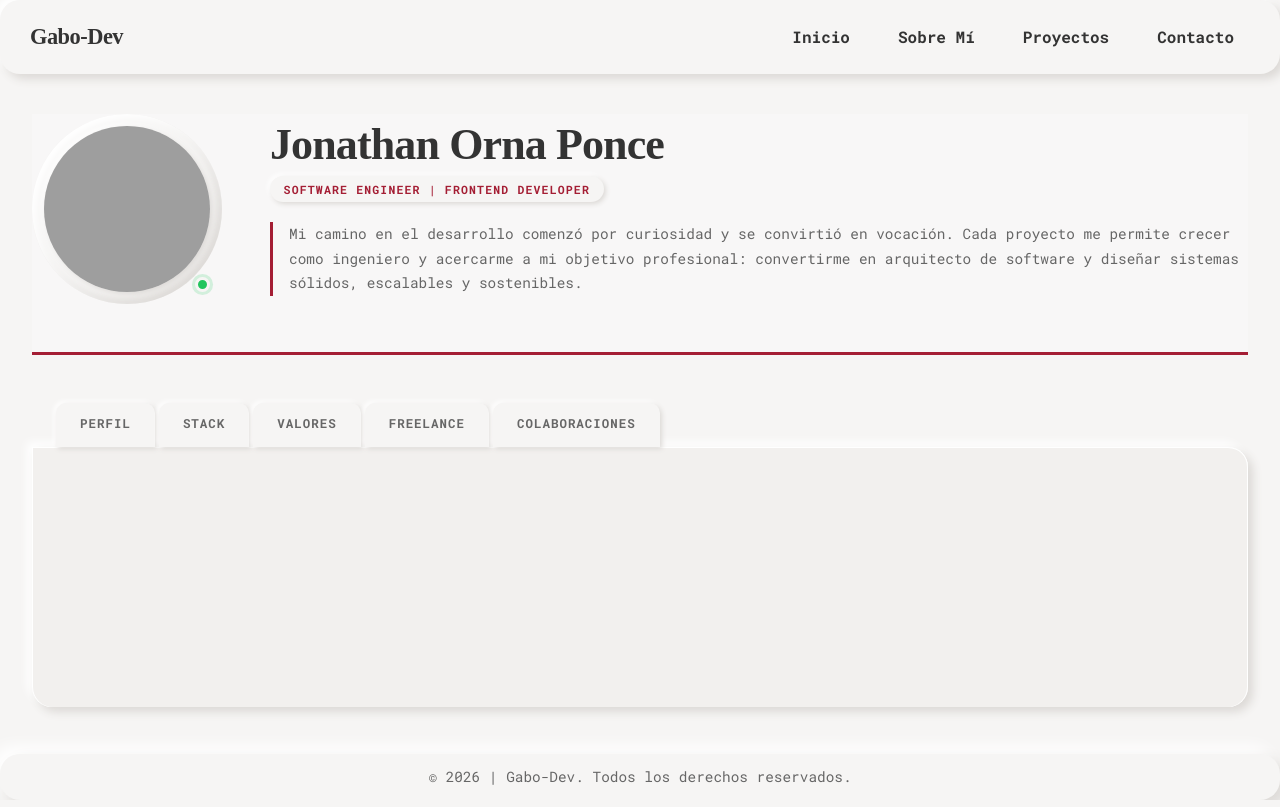
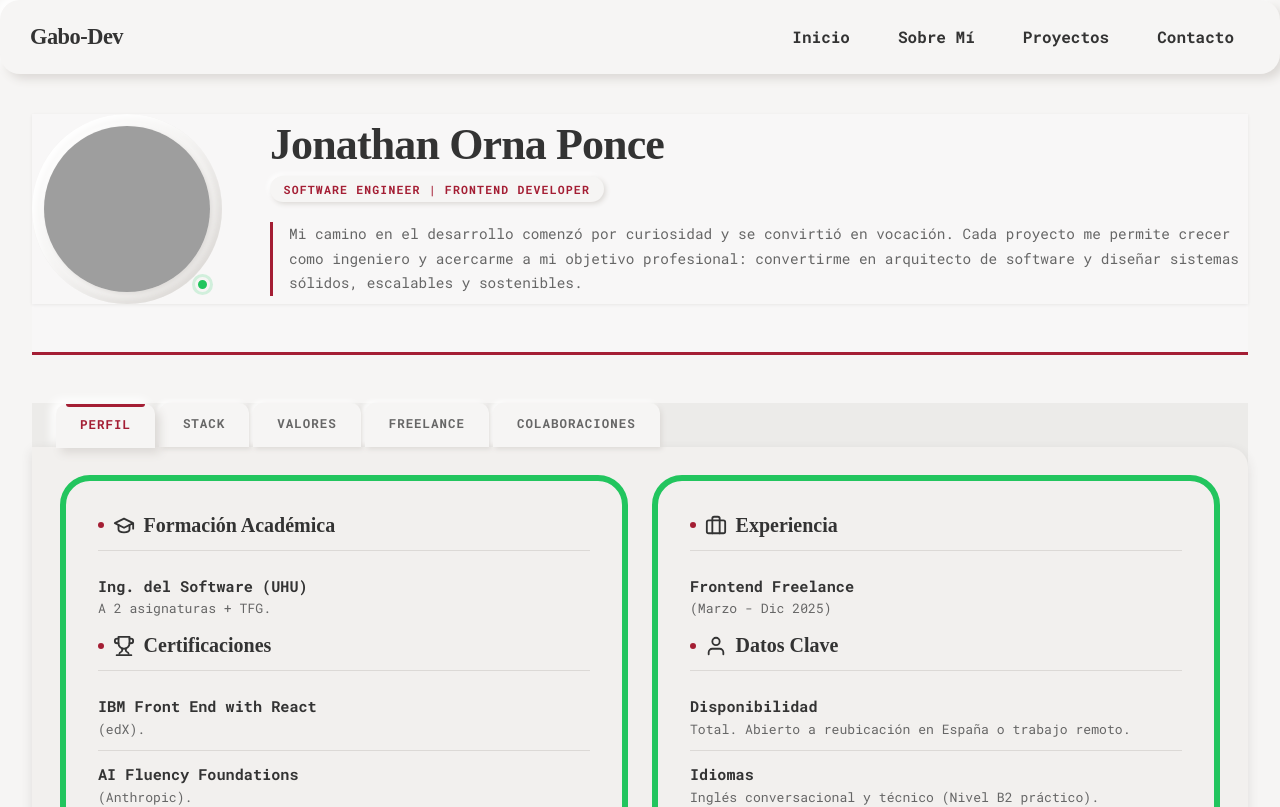
Before and after one commit to Gabo-Dev/Portfolio, an Angular app: page /about in a window 1280 px wide. Shown: the top 807 px of the page. Built offline with nearby package versions, Linux system fonts and the light colour scheme; grey boxes are pictures that could not be loaded.

Commit message:
feat(about): baseline current about page content

```diff
--- a/src/app/pages/about/about.component.html
+++ b/src/app/pages/about/about.component.html
@@ -1,7 +1,7 @@
 <main class="about-container" aria-labelledby="about-heading">
   <section class="content-grid section-bg-1" aria-label="Presentación del desarrollador">
     <div class="main-column">
-      <article class="profile-card" aria-label="Perfil de Jonathan Orna">
+      <article class="profile-card elevation-base" aria-label="Perfil de Jonathan Orna">
         <figure class="profile-photo-wrapper">
           <img
             ngSrc="v1773229104/fotoPerfil_dryi8z.png"
@@ -28,7 +28,7 @@
     </div>
   </section>
 
-  <section class="folder-section" aria-label="Más sobre Jonathan">
+  <section class="folder-section section-bg-3" aria-label="Más sobre Jonathan">
     <div class="folder-tabs" role="tablist" aria-label="Secciones del folder">
       <button
         class="folder-tab"
@@ -81,33 +81,27 @@
         Colaboraciones
       </button>
     </div>
-    <div class="neumorphic-card folder-body section-bg-2" id="folder-panel" role="tabpanel">
+    <div class="neumorphic-card folder-body section-bg-2 elevation-medium" id="folder-panel" role="tabpanel">
       @if (folderTab() === 'perfil') {
         <div class="folder-content fade-in">
+          <div class="grid-2-col">
+            <div class="profile-column">
               <h3 class="folder-content-title">
-            <svg class="section-icon" viewBox="0 0 24 24" fill="none" stroke="currentColor" stroke-width="2" stroke-linecap="round" stroke-linejoin="round" aria-hidden="true"><path d="M20 21v-2a4 4 0 0 0-4-4H8a4 4 0 0 0-4 4v2"/><circle cx="12" cy="7" r="4"/></svg>
-            Resumen
+                <svg class="section-icon" viewBox="0 0 24 24" fill="none" stroke="currentColor" stroke-width="2" stroke-linecap="round" stroke-linejoin="round" aria-hidden="true"><path d="M22 10v6M2 10l10-5 10 5-10 5z"/><path d="M6 12v5c0 2 2 3 6 3s6-1 6-3v-5"/></svg>
+                Formación Académica
               </h3>
-          <ul class="skills-chips" role="list" aria-label="Resumen del perfil">
-            <li class="chip">🎓 Ing. del Software (UHU)</li>
-            <li class="chip">🌍 Disponibilidad total</li>
-            <li class="chip">🗣️ Inglés B2</li>
-            <li class="chip chip--accent">💻 Frontend Developer</li>
+              <ul class="info-list" role="list">
+                <li class="info-item">
+                  <strong>Ing. del Software (UHU)</strong>
+                  <span>A 2 asignaturas + TFG.</span>
+                </li>
               </ul>
 
               <h3 class="folder-content-title">
                 <svg class="section-icon" viewBox="0 0 24 24" fill="none" stroke="currentColor" stroke-width="2" stroke-linecap="round" stroke-linejoin="round" aria-hidden="true"><path d="M6 9H4.5a2.5 2.5 0 0 1 0-5H6"/><path d="M18 9h1.5a2.5 2.5 0 0 0 0-5H18"/><path d="M4 22h16"/><path d="M10 14.66V17c0 .55-.47.98-.97 1.24C7.85 18.75 7 19.49 7 20.5"/><path d="M14 14.66V17c0 .55.47.98.97 1.24C16.15 18.75 17 19.49 17 20.5"/><path d="M18 2H6v7a6 6 0 0 0 12 0V2Z"/></svg>
-            Experiencia & Logros
+                Certificaciones
               </h3>
               <ul class="info-list" role="list">
-            <li class="info-item">
-              <strong>Frontend Freelance</strong>
-              <span>(Marzo - Dic 2025)</span>
-            </li>
-            <li class="info-item">
-              <strong>Camarero en Grupo Abades</strong>
-              <span>(Alhama de Murcia). Gestión de estrés y trato al cliente.</span>
-            </li>
                 <li class="info-item">
                   <strong>IBM Front End with React</strong>
                   <span>(edX).</span>
@@ -117,25 +111,36 @@
                   <span>(Anthropic).</span>
                 </li>
               </ul>
+            </div>
 
+            <div class="profile-column">
               <h3 class="folder-content-title">
-            <svg class="section-icon" viewBox="0 0 24 24" fill="none" stroke="currentColor" stroke-width="2" stroke-linecap="round" stroke-linejoin="round" aria-hidden="true"><path d="M22 10v6M2 10l10-5 10 5-10 5z"/><path d="M6 12v5c0 2 2 3 6 3s6-1 6-3v-5"/></svg>
-            Background
+                <svg class="section-icon" viewBox="0 0 24 24" fill="none" stroke="currentColor" stroke-width="2" stroke-linecap="round" stroke-linejoin="round" aria-hidden="true"><rect x="2" y="7" width="20" height="14" rx="2" ry="2"/><path d="M16 21V5a2 2 0 0 0-2-2h-4a2 2 0 0 0-2 2v16"/></svg>
+                Experiencia
               </h3>
               <ul class="info-list" role="list">
                 <li class="info-item">
-              <strong>🎓 Formación</strong>
-              <span>Ing. del Software (UHU) — A 2 asignaturas + TFG.</span>
+                  <strong>Frontend Freelance</strong>
+                  <span>(Marzo - Dic 2025)</span>
                 </li>
+              </ul>
+
+              <h3 class="folder-content-title">
+                <svg class="section-icon" viewBox="0 0 24 24" fill="none" stroke="currentColor" stroke-width="2" stroke-linecap="round" stroke-linejoin="round" aria-hidden="true"><path d="M20 21v-2a4 4 0 0 0-4-4H8a4 4 0 0 0-4 4v2"/><circle cx="12" cy="7" r="4"/></svg>
+                Datos Clave
+              </h3>
+              <ul class="info-list" role="list">
                 <li class="info-item">
-              <strong>🌍 Disponibilidad</strong>
+                  <strong>Disponibilidad</strong>
                   <span>Total. Abierto a reubicación en España o trabajo remoto.</span>
                 </li>
                 <li class="info-item">
-              <strong>🗣️ Idiomas</strong>
+                  <strong>Idiomas</strong>
                   <span>Inglés conversacional y técnico (Nivel B2 práctico).</span>
                 </li>
               </ul>
+            </div>
+          </div>
         </div>
       }
 
@@ -156,13 +161,13 @@
                   <span class="dot--filled">●</span><span class="dot--filled">●</span><span class="dot--filled">●</span><span class="dot--filled">●</span><span class="dot--filled">●</span>
                 </span>
               </li>
-              <li class="chip chip--accent">
+              <li class="chip chip--wood">
                 Angular
                 <span class="skill-dots" role="img" aria-label="Nivel 4 de 5">
                   <span class="dot--filled">●</span><span class="dot--filled">●</span><span class="dot--filled">●</span><span class="dot--filled">●</span><span class="dot--empty">○</span>
                 </span>
               </li>
-              <li class="chip chip--accent">
+              <li class="chip chip--wood">
                 React
                 <span class="skill-dots" role="img" aria-label="Nivel 4 de 5">
                   <span class="dot--filled">●</span><span class="dot--filled">●</span><span class="dot--filled">●</span><span class="dot--filled">●</span><span class="dot--empty">○</span>
@@ -264,7 +269,7 @@
             Proyectos
           </h4>
 
-          <div class="grid-2-col">
+          <div class="grid-2-col grid-3-col">
             <div class="project-block">
               <div class="project-header">
                 <span class="project-name">Landing Page — Webflow</span>
@@ -288,7 +293,7 @@
               </p>
             </div>
 
-            <div class="project-block">
+            <div class="project-block elevation-high">
               <div class="project-header">
                 <span class="project-name">Dashboard web — Vercel + React + Supabase</span>
                 <span class="project-metric">-60% tareas admin</span>
--- a/src/app/pages/about/about.component.scss
+++ b/src/app/pages/about/about.component.scss
@@ -688,6 +688,15 @@
   }
 }
 
+.profile-column {
+  display: flex;
+  flex-direction: column;
+  padding: 2rem;
+  gap: 0.25rem;
+  border: 0.4rem solid #22c55e;
+  border-radius:30px;
+}
+
 .grid-3-col {
   @media (min-width: 1024px) {
     display: grid;
--- a/src/app/pages/about/about.component.ts
+++ b/src/app/pages/about/about.component.ts
@@ -29,8 +29,7 @@ export class AboutComponent implements OnInit, OnDestroy {
 
   readonly developerName = signal('Gabo');
   readonly experienceYears = signal(3);
-  readonly activeTab = signal<'background' | 'experience'>('experience');
-  readonly folderTab = signal<'enfoque' | 'historia' | 'valores' | 'freelance' | 'actual'>('enfoque');
+  readonly folderTab = signal<'perfil' | 'stack' | 'valores' | 'freelance' | 'actual'>('perfil');
   readonly dynamicTitle = computed(
     () => `Sobre ${this.developerName()} - ${this.experienceYears()} Años de Experiencia`,
   );
```
Lines whose indentation alone changed are shown as unchanged.
